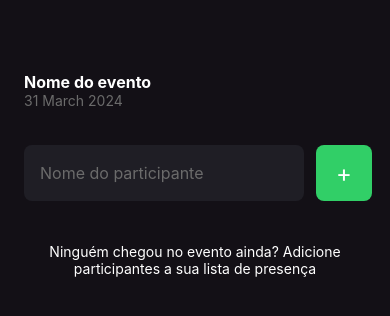
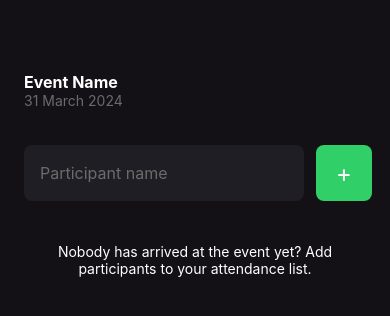
Before and after one commit to helton-quintans/imhere, a React Native app: screen / in a window 390 px wide. Shown: the top 316 px of the page. Built offline with nearby package versions, Linux system fonts and the light colour scheme.

Commit message:
feat: remove participant

```diff
--- a/src/screens/home/index.tsx
+++ b/src/screens/home/index.tsx
@@ -12,8 +12,8 @@ export function Home() {
   function handleAddParticipant() {
     if(participants.includes(participantName)) {
       return Alert.alert(
-        'Participante já cadastrado',
-        'Já existe um participante com esse nome'
+        'Participant already registered',
+        'There is already a participant with this name'
       )
     }
 
@@ -24,14 +24,14 @@ export function Home() {
 
   function handleRemoveParticipant(name: string) {
     Alert.alert(
-      'Remover',
-      `Remover o participante ${name}?`, [
+      'Remove',
+      `Remove participant ${name}?`, [
         {
-          text: 'Sim',
-          onPress: () => Alert.alert(`${name} foi removido(a) com sucesso`)
+          text: 'Yes',
+          onPress: () => setParticipants(prevState => prevState.filter(participant => participant !== name)),
         },
         {
-          text: 'Não',
+          text: 'No',
           style: 'cancel'
         }
       ]
@@ -40,13 +40,13 @@ export function Home() {
 
   return (
     <View style={styles.container}>
-      <Text style={styles.eventName}>Nome do evento</Text>
+      <Text style={styles.eventName}>Event Name</Text>
       <Text style={styles.eventDate}>{getCurrentDate()}</Text>
 
       <View style={styles.form}>
         <TextInput
           style={styles.input}
-          placeholder='Nome do participante'
+          placeholder='Participant name'
           placeholderTextColor="#6B6B6B"
           onChangeText={e => setParticipantName(e)}
           value={participantName}
@@ -74,7 +74,7 @@ export function Home() {
         showsVerticalScrollIndicator={false}
         ListEmptyComponent={() => (
           <Text style={styles.listEmptyText}>
-            Ninguém chegou no evento ainda? Adicione participantes a sua lista de presença
+            Nobody has arrived at the event yet? Add participants to your attendance list.
           </Text>
         )}
       />
```
